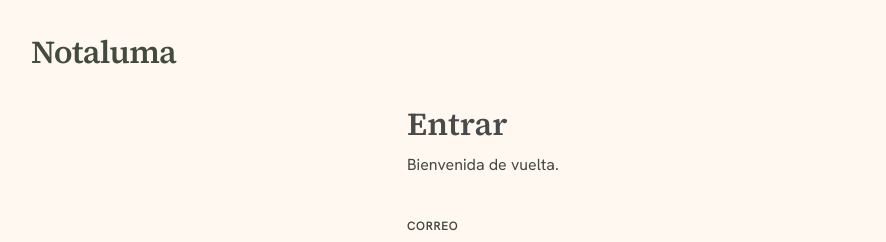
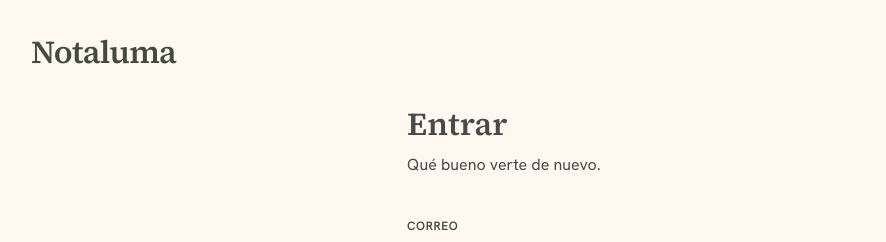
Before and after one commit to mirainishimura-maker/mirai-saas, a Next.js app: page /entrar in a window 1280 px wide. Shown: the top 242 px of the page, without its empty margins (9-895 px from the left). Built offline with nearby package versions, Linux system fonts and the light colour scheme; no server answers.

Commit message:
Lenguaje neutro: la app habla a psicologos y psicologas por igual

```diff
--- a/app/(app)/ajustes/page.jsx
+++ b/app/(app)/ajustes/page.jsx
@@ -225,7 +225,7 @@ export default function Ajustes() {
         <p className="text-body-md leading-relaxed text-on-surface-variant">
           {esMuestra
             ? 'Esta es la muestra: todo se guarda en este navegador, en esta computadora. No hay servidor ni cuenta, y se pierde si limpias los datos de navegación. Los pacientes que ves son inventados.'
-            : 'Tus pacientes y tus notas viven en tu cuenta, aisladas de las de cualquier otra terapeuta. Las notas clínicas se guardan cifradas: quien tuviera acceso a la base de datos vería bytes, no lo que escribiste.'}
+            : 'Tus pacientes y tus notas viven en tu cuenta, aisladas de las de cualquier otro profesional. Las notas clínicas se guardan cifradas: quien tuviera acceso a la base de datos vería bytes, no lo que escribiste.'}
         </p>
 
         <div className="mt-6 border-t border-border-mist pt-6">
--- a/app/(app)/oxigeno/page.jsx
+++ b/app/(app)/oxigeno/page.jsx
@@ -273,7 +273,7 @@ function Simulador({ terapeuta }) {
               className="mt-3 flex items-start gap-2 rounded-md border border-error/10 bg-error-container/20 p-3 text-body-sm text-alert-clinical"
             >
               <TriangleAlert size={16} strokeWidth={1.8} className="mt-0.5 shrink-0" />
-              Pasar de {techo} sesiones fue lo que tú misma
+              Pasar de {techo} sesiones fue lo que tú
               definiste como tu techo. Más allá de ahí, lo que se paga no es dinero.
             </p>
           )}
--- a/app/entrar/page.jsx
+++ b/app/entrar/page.jsx
@@ -112,8 +112,8 @@ export default function Entrar() {
           </h1>
           <p className="mb-10 text-body-md leading-relaxed text-on-surface-variant">
             {crearCuenta
-              ? 'Tus pacientes y tus notas serán solo tuyos: nadie más, ni siquiera otra terapeuta con cuenta en Notaluma, puede verlos.'
-              : 'Bienvenida de vuelta.'}
+              ? 'Tus pacientes y tus notas serán solo tuyos: nadie más con cuenta en Notaluma puede verlos, sin importar quién sea.'
+              : 'Qué bueno verte de nuevo.'}
           </p>
 
           <form onSubmit={enviar} className="space-y-5">
```
Also changed, not shown: 1 other file (tests, documents, lock files or other folders).
